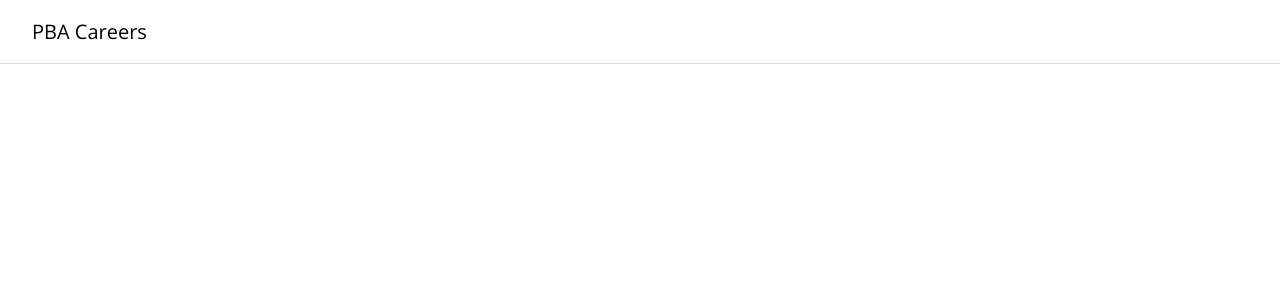
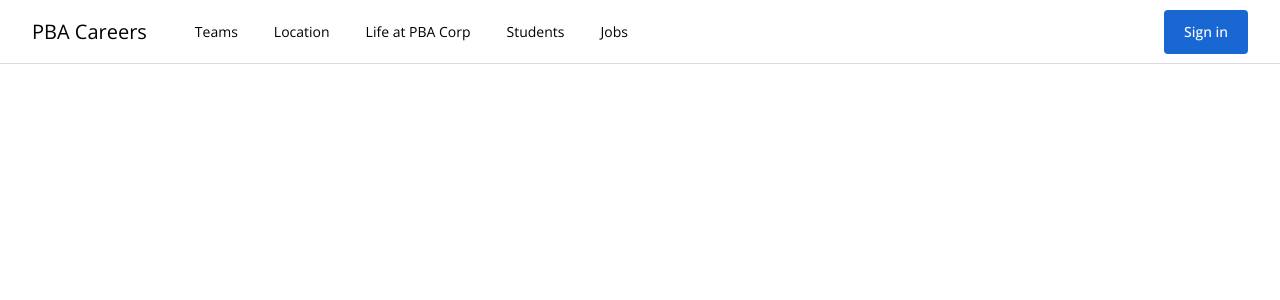
Before and after one commit to shoaibalirts/Job-Search-App-Vue-TailwindCSS-TypeScript, a Vue app: page / in a window 1280 px wide. Shown: the top 300 px of the page. Built offline with nearby package versions, Linux system fonts and the light colour scheme.

Commit message:
updated 11-09-2025

```diff
--- a/src/assets/main.css
+++ b/src/assets/main.css
@@ -1,9 +1,13 @@
 @import 'tailwindcss';
 
+:root {
+  --color-blue: #4285f4;
+}
 @theme {
   --default-font-family: 'Open Sans', var(--font-sans);
 
   --color-brand-gray-1: #dadce0;
   --color-brand-blue-1: #1967d2;
   --color-brand-green-1: #137333;
+  --tailwind-box-shadow-blue: 0 0 3px 3px var(--color-blue);
 }
--- /dev/null
+++ b/src/components/ActionButton.vue
@@ -0,0 +1,12 @@
+<template>
+  <button
+    class="bg-brand-blue-1 hover:shadow-blue rounded border-0 px-5 py-3 font-medium text-white"
+  >
+    Sign in
+  </button>
+</template>
+<script>
+export default {
+  name: 'ActionButton',
+}
+</script>
--- a/src/components/MainNav.vue
+++ b/src/components/MainNav.vue
@@ -2,17 +2,35 @@
   <header class="w-full text-sm">
     <div class="fixed top-0 left-0 h-16 w-full bg-white">
       <div class="border-brand-gray-1 mx-auto flex h-full flex-nowrap border-b border-solid px-8">
-        <a href="/" class="flex h-full items-center text-xl">{{ company }}</a>
+        <a :href="url" target="_blank" class="flex h-full items-center text-xl">{{ company }}</a>
+        <nav class="ml-12 h-full">
+          <ul class="flex h-full list-none">
+            <li class="ml-9 h-full first:ml-0" v-for="menuItem in menuItems" :key="menuItem">
+              <a href="/" class="py flex h-full items-center py-2.5">{{ menuItem }}</a>
+            </li>
+          </ul>
+        </nav>
+        <div class="ml-auto flex h-full items-center">
+          <action-button />
+        </div>
       </div>
     </div>
   </header>
 </template>
+
 <script>
+import ActionButton from './ActionButton.vue'
+
 export default {
   name: 'MainNav',
+  components: {
+    ActionButton,
+  },
   data() {
     return {
       company: 'PBA Careers',
+      url: 'https://careers.google.com',
+      menuItems: ['Teams', 'Location', 'Life at PBA Corp', 'Students', 'Jobs'],
     }
   },
 }
--- a/src/playground.js
+++ b/src/playground.js
@@ -1,7 +1,11 @@
+console.log('-----------Spread Operator------------')
+
 const fruits = ['Apples', 'Banana', 'Orange']
 const vegetables = ['Cucumber', 'Radish']
 const a = [...fruits, ...vegetables]
 console.log(a)
+
+console.log('-----------Function changes the property value----------')
 
 const developer = {
   salary: 100000,
@@ -19,3 +23,8 @@ console.log('After calling function:')
 developer.doubleSalary()
 console.log(developer.salary)
 console.log(developer.lookingForWork)
+
+console.log('----------------Map method--------------')
+const numbers = [1, 2, 3, 4, 5]
+const square = numbers.map((number) => number * number)
+console.log(square)
--- /dev/null
+++ b/tailwind.config.js
@@ -0,0 +1,27 @@
+// tailwind.config.js
+/** @type {import('tailwindcss').Config} */
+export default {
+  content: ['./index.html', './src/**/*.{vue,js,ts,jsx,tsx}'],
+  theme: {
+    extend: {
+      fontFamily: {
+        sans: ['Open Sans', 'sans-serif'],
+      },
+      colors: {
+        'brand-blue': '#1967d2',
+        'brand-gray': '#dadce0',
+        'brand-green': '#137333',
+      },
+      boxShadow: {
+        blue: '0 0 3px 3px #4285f4',
+      },
+    },
+  },
+  plugins: [],
+}
+
+module.exports = {
+  theme: {
+    extend: {},
+  },
+}
--- a/vite.config.js
+++ b/vite.config.js
@@ -8,22 +8,7 @@ import vueDevTools from 'vite-plugin-vue-devtools'
 
 // https://vite.dev/config/
 export default defineConfig({
-  plugins: [
-    vue(),
-    vueDevTools(),
-    tailwindcss({
-      // This is the Tailwind CSS configuration object
-      content: ['./index.html', './src/**/*.{vue,js,ts,jsx,tsx}'],
-      theme: {
-        extend: {
-          fontFamily: {
-            // This tells Tailwind to use Open Sans for the `font-sans` utility class.
-            sans: ['Open Sans', 'sans-serif'],
-          },
-        },
-      },
-    }),
-  ],
+  plugins: [vue(), vueDevTools(), tailwindcss()],
   resolve: {
     alias: {
       '@': fileURLToPath(new URL('./src', import.meta.url)),
```
Also changed, not shown: 1 other file (tests, documents, lock files or other folders).
